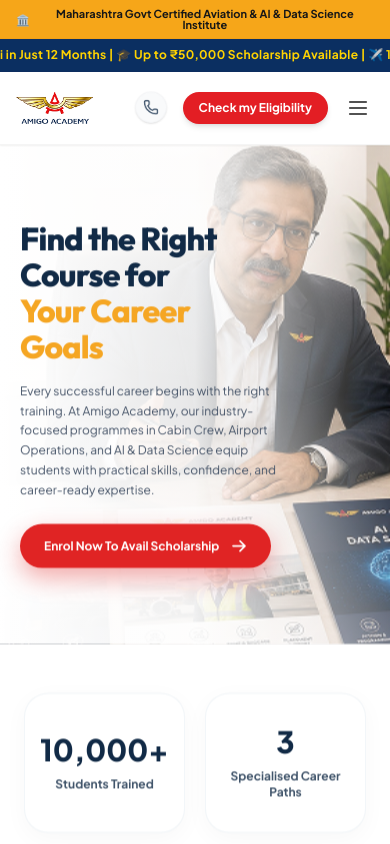
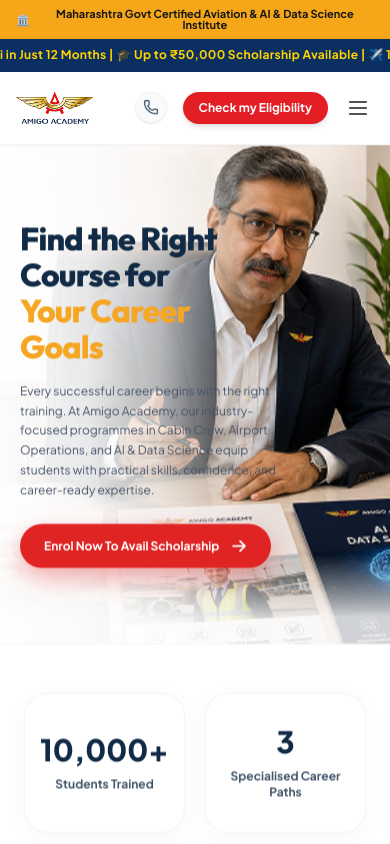
Before and after one commit to Ace360degree/Amigo, a React (Vite) app: page /courses in a window 390 px wide. Shown: the top 844 px of the page. Built offline with nearby package versions, Linux system fonts and the light colour scheme.

Commit message:
remove gradient effect from mobile view on /courses page

```diff
--- a/src/pages/Courses.tsx
+++ b/src/pages/Courses.tsx
@@ -419,10 +419,6 @@
           {/* Desktop Gradient Overlays */}
           <div className="hidden sm:block absolute inset-0 bg-gradient-to-r from-white via-white/85 via-42% to-transparent" />
           <div className="hidden sm:block lg:hidden absolute inset-0 bg-gradient-to-t from-white via-white/80 to-transparent" />
-
-          {/* Mobile Gradient Overlay matching screenshot */}
-          <div className="sm:hidden absolute inset-0 bg-gradient-to-r from-white via-white/90 via-48% to-transparent" />
-          <div className="sm:hidden absolute inset-0 bg-gradient-to-b from-white/30 via-transparent to-white/40" />
         </div>
 
         <div className="relative mx-auto max-w-7xl px-5 sm:px-8 md:px-12 py-4 sm:py-6 lg:py-10 w-full">
```
Also changed, not shown: src/assets/img/coursesmain-mobile.png.
